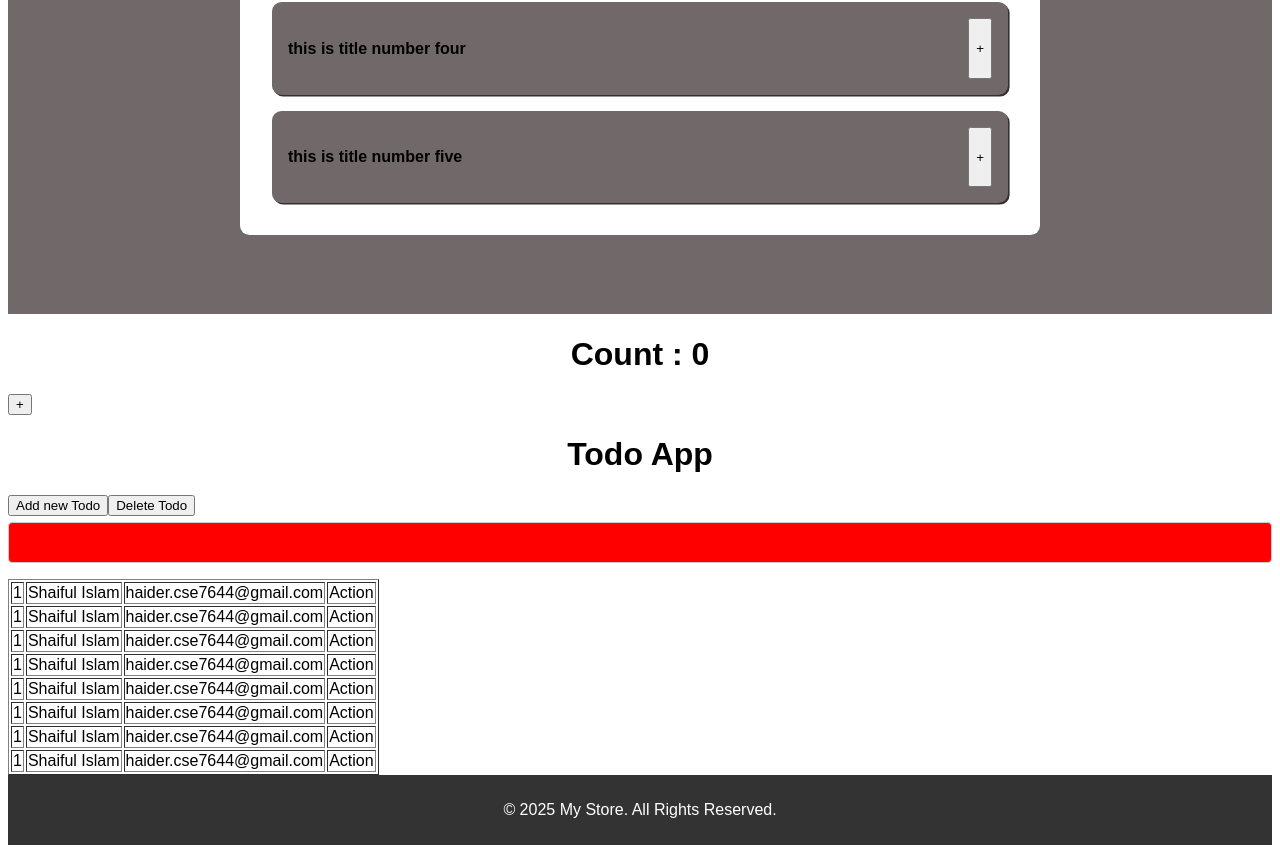
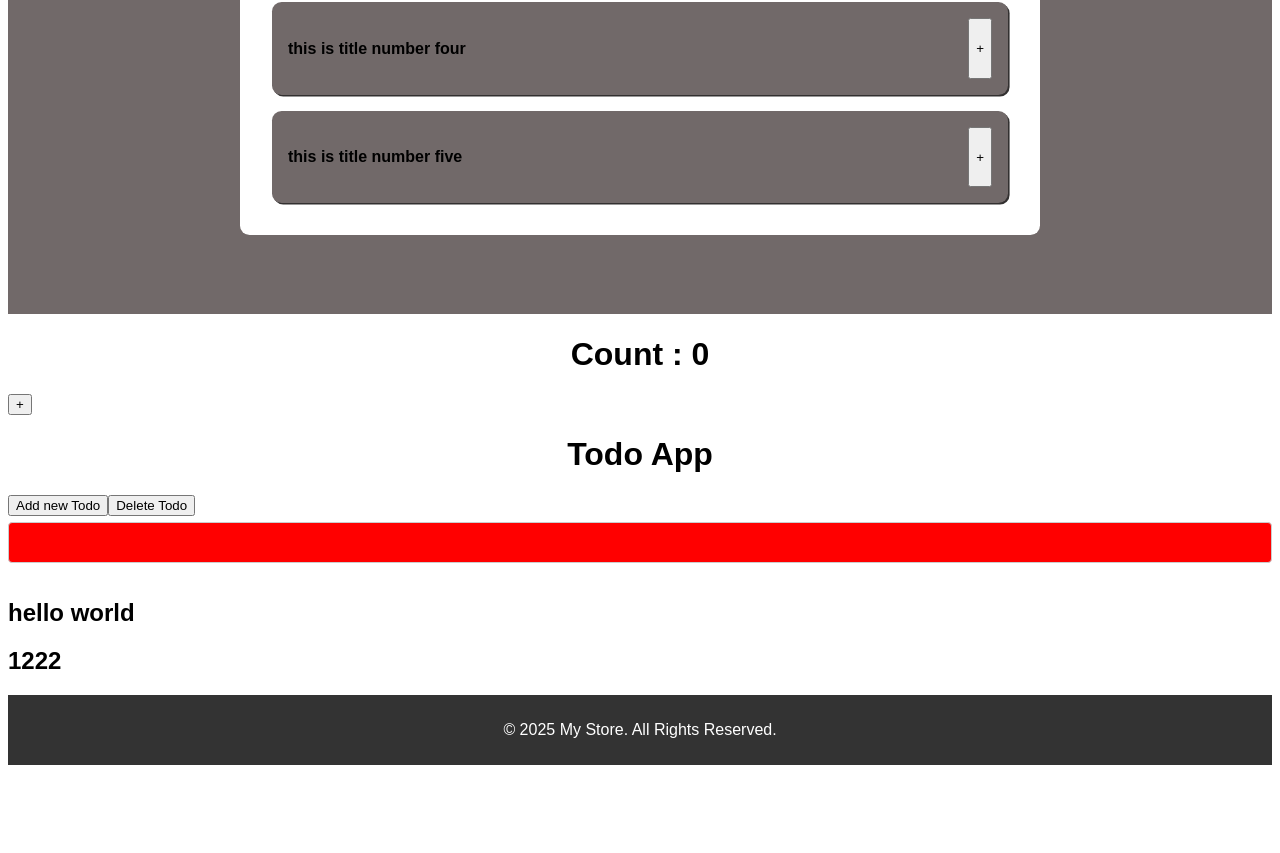
Before and after one commit to haidercse/React_ProductList, a React (Vite) app: page / in a window 1280 px wide. Shown: the part 2732-3585 px from the top of the page. After the commit the page ends 3505 px from the top, so only its background shows below. Built offline with nearby package versions, Linux system fonts and the light colour scheme.

Commit message:
props type validation

```diff
--- a/src/App.jsx
+++ b/src/App.jsx
@@ -21,6 +21,7 @@ import DataFatch from "./components/Hook/CustomHook/DataFatch.jsx";
 import ToasterMessage from "./components/Toastify/ToasterMessage.jsx";
 import DynamicStyling from "./components/DynamicStyling/DynamicStyling.jsx";
 import Table_tab from "./components/Table_fragment/Table_tab.jsx";
+import Users from "./components/PropTypes/Users_types.jsx";
 
 
 function App() {
@@ -50,7 +51,8 @@ function App() {
         {/* <DataFatch /> */}
         <ToasterMessage />
         <DynamicStyling />
-        <Table_tab />
+        {/* <Table_tab /> */}
+        <Users />
         <Footer />
       </div>
     </>
--- /dev/null
+++ b/src/components/PropTypes/User.jsx
@@ -0,0 +1,26 @@
+import React from "react";
+import PropTypes from "prop-types";
+
+const User = (props) => {
+  const displayName = props.userName ?? "hello world"; // Fallback for null or undefined
+  const displayID = props.userID ?? 1222;              // Fallback for null or undefined
+
+  return (
+    <div>
+      <h2>{displayName}</h2>
+      <h2>{displayID}</h2>
+    </div>
+  );
+};
+
+User.propTypes = {
+  userName: PropTypes.number.isRequired,
+  userID: PropTypes.number.isRequired,
+};
+
+// User.defaultProps = {
+//   userName: "hello world",
+//   userID: 1222,
+// };
+
+export default User;
--- /dev/null
+++ b/src/components/PropTypes/Users_types.jsx
@@ -0,0 +1,14 @@
+import React, { useState } from 'react'
+import User from './User'
+
+const users = () => {
+  const [userName, setUserName] = useState();
+  const [userID, setUserId] = useState();
+  return (
+    <div>
+      <User userName = {userName} userID = {userID} />
+    </div>
+  )
+}
+
+export default users
```
